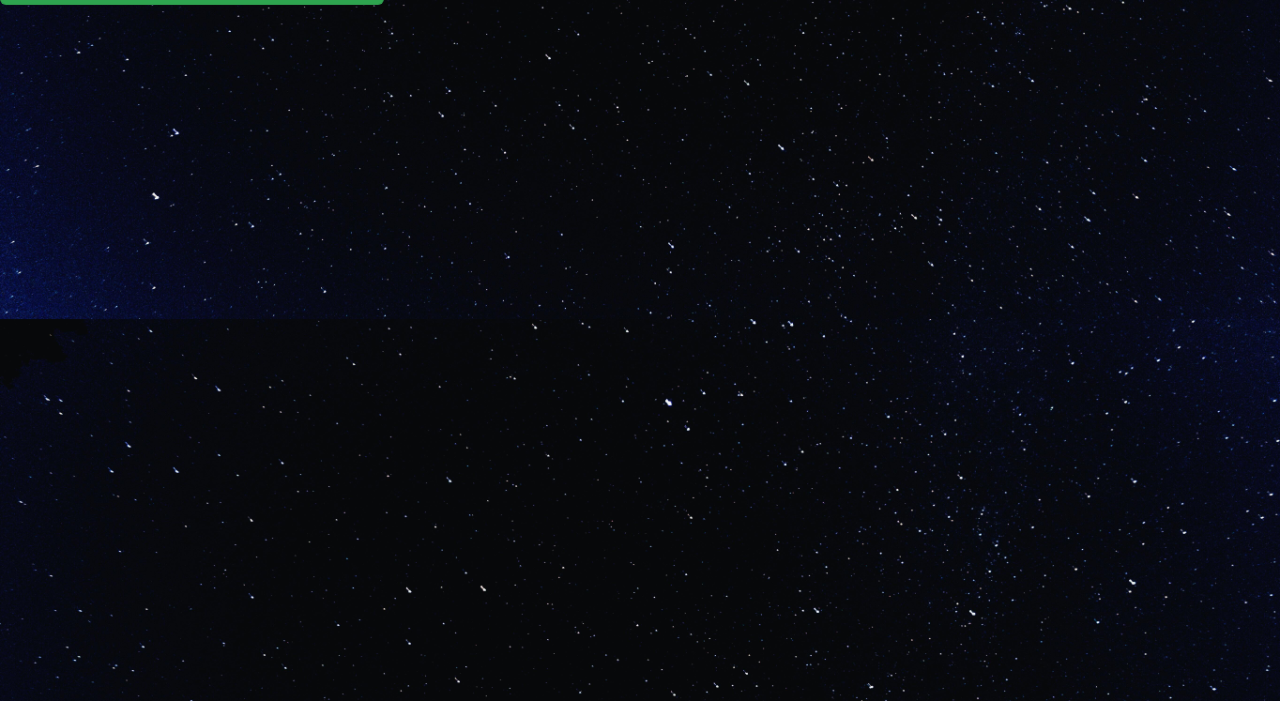
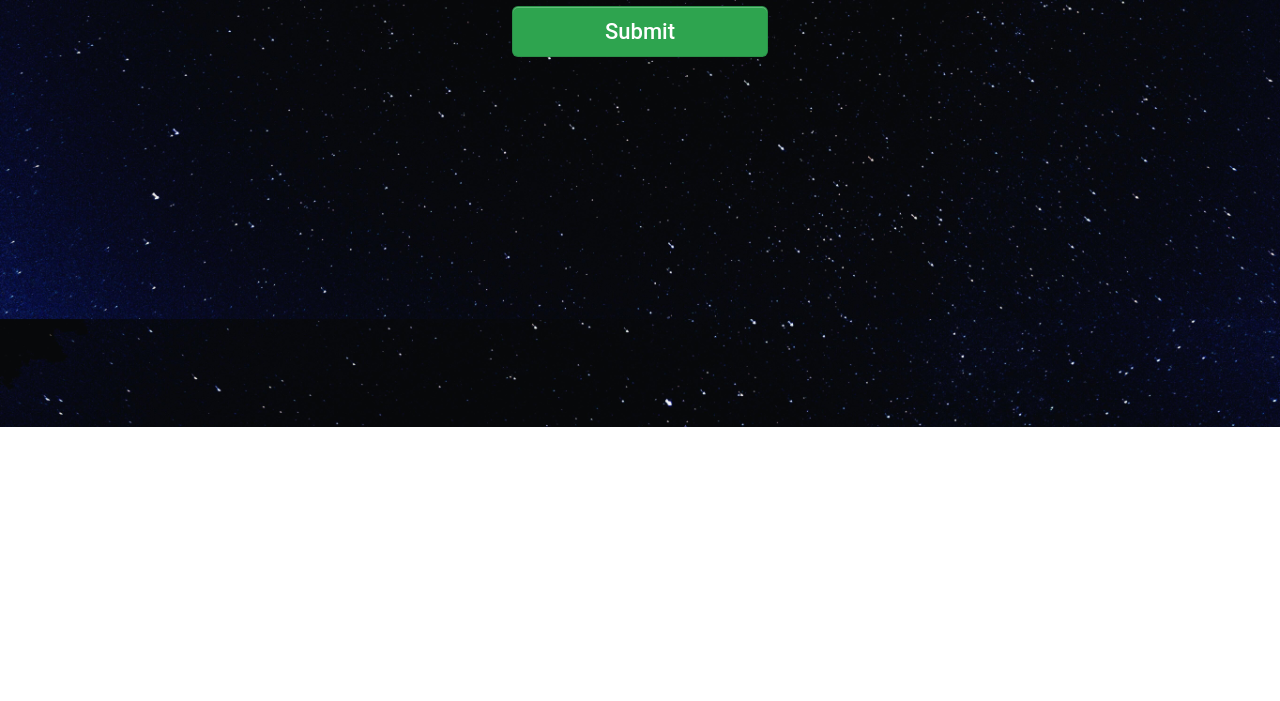
Before and after one commit to francesco44Hello/snap_vote, a React app in the folder my-app/: page / in a window 1280 px wide. Shown: the part 533-1234 px from the top of the page. After the commit the page ends 960 px from the top, so only its background shows below. Built offline with nearby package versions, Linux system fonts and the light colour scheme.

Commit message:
start page v1 css with center column

```diff
--- a/my-app/src/components/App/index.css
+++ b/my-app/src/components/App/index.css
@@ -12,12 +12,13 @@
 }
 
 * {
-  /* margin: 0px; */
+  margin: 0;
   height: 100%;
   /* padding: 0px; */
 }
 
 body {
+  margin: 0;
   height: 100%;
   background-image: url('../../../../spaceBackground.jpeg');
   background-size: cover;
@@ -25,21 +26,19 @@ body {
 }
 
 #root {
-  display: grid;
+  margin: 0;
+  height: 100%;
   grid-template-columns: 1fr [main-column] 2fr 1fr;
-  /* display: flex; */
-  background-size: cover;
-  /* flex-direction: column;
-  justify-content: space-between;
-  align-items: center; */
-  margin-top: 15%;
-  height: 100%;
-  width: 100%;
-
+  /* background-size: cover;  */
 }
 
 .mainDiv {
-  /* display: flex; */
+  display: flex;
+  height: 200px;
+  flex-direction: column;
+  justify-content: space-between;
+  align-items: center;
+  margin-top: 20vh;
 }
 
 .header {
@@ -52,7 +51,7 @@ body {
   /* justify-content: center;
   align-items: center; */
   font-family: 'Roboto';
-  height: 10px;
+  height: 25px;
   font-size: 14px;
   width: 27vw;
   text-align: center;
@@ -72,12 +71,20 @@ body {
   justify-content: center;
   align-content: space-between;
   position: relative;
+}
+
+.body-component {
+  display: flex;
+  flex-direction: column;
+}
 
 
-}
 .submit {
+  align-items: flex-end;
+  justify-content: center;
+  align-self: center;
   margin-top: 30px;
-  display: inline-block;
+  /* display: inline-block; */
   outline: 0;
   cursor: pointer;
   padding: 5px 16px;
@@ -93,10 +100,12 @@ body {
   box-shadow: rgba(27, 31, 35, 0.04) 0px 1px 0px 0px, rgba(255, 255, 255, 0.25) 0px 1px 0px 0px inset;
   transition: 0.2s cubic-bezier(0.3, 0, 0.5, 1);
   transition-property: color, background-color, border-color;
-  width: 30vw;
+  width: 20vw;
   height: 4vw;
-  justify-content: center;
-  position: relative;
+  font-family: 'Roboto';
+  font-size: 22px;
+
+  /* position: relative; */
 
 }
 
@@ -117,7 +126,7 @@ input {
   padding: 7px 8px;
   color: rgb(8, 9, 10);
   box-shadow: none;
-  width: 50px;
+  width: 30vw;
   text-size-adjust: 24px;
   margin-top: 30px;
 }
--- a/my-app/src/components/Body/index.js
+++ b/my-app/src/components/Body/index.js
@@ -16,7 +16,6 @@ export default function Body({
 }) {
   return (
     <div className='body-component'>
-      <SubmitButton pageType={pageType} changePage={changePage} />
       <SingleInputBox
         pageType={pageType}
         inputDecisionName={inputDecisionName}
@@ -30,6 +29,7 @@ export default function Body({
         />
       <AllOptions pageType={pageType} />
       <Results pageType={pageType} />
+      <SubmitButton pageType={pageType} changePage={changePage} />
     </div>
   );
 }
--- a/my-app/src/components/Display/index.js
+++ b/my-app/src/components/Display/index.js
@@ -69,7 +69,7 @@ export default function Display() {
 	}
 
 	return (
-		<div>
+		<div className='Display'>
 			<Header
 			decisionTitle={decisionTitle}
 			pageType={pageType}
```
